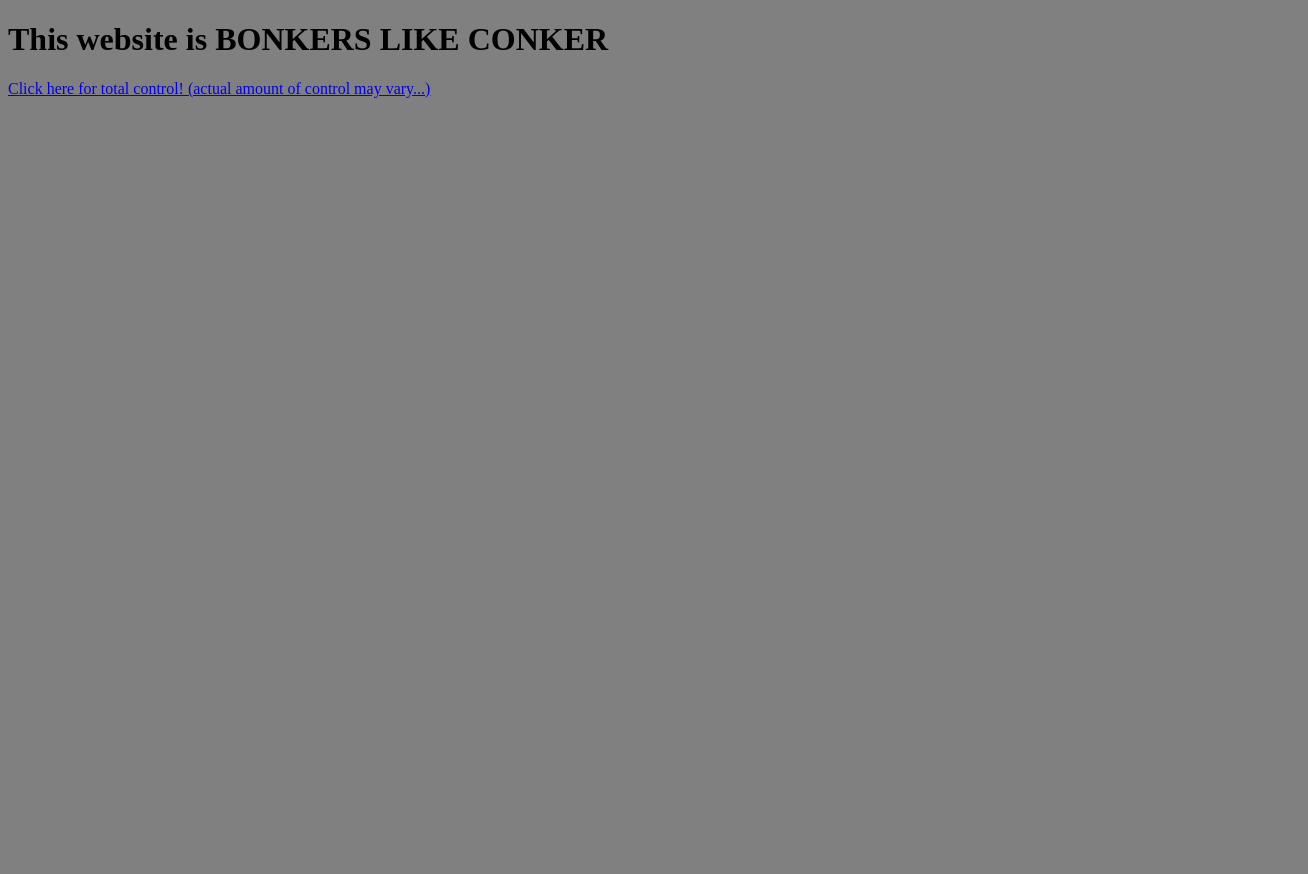
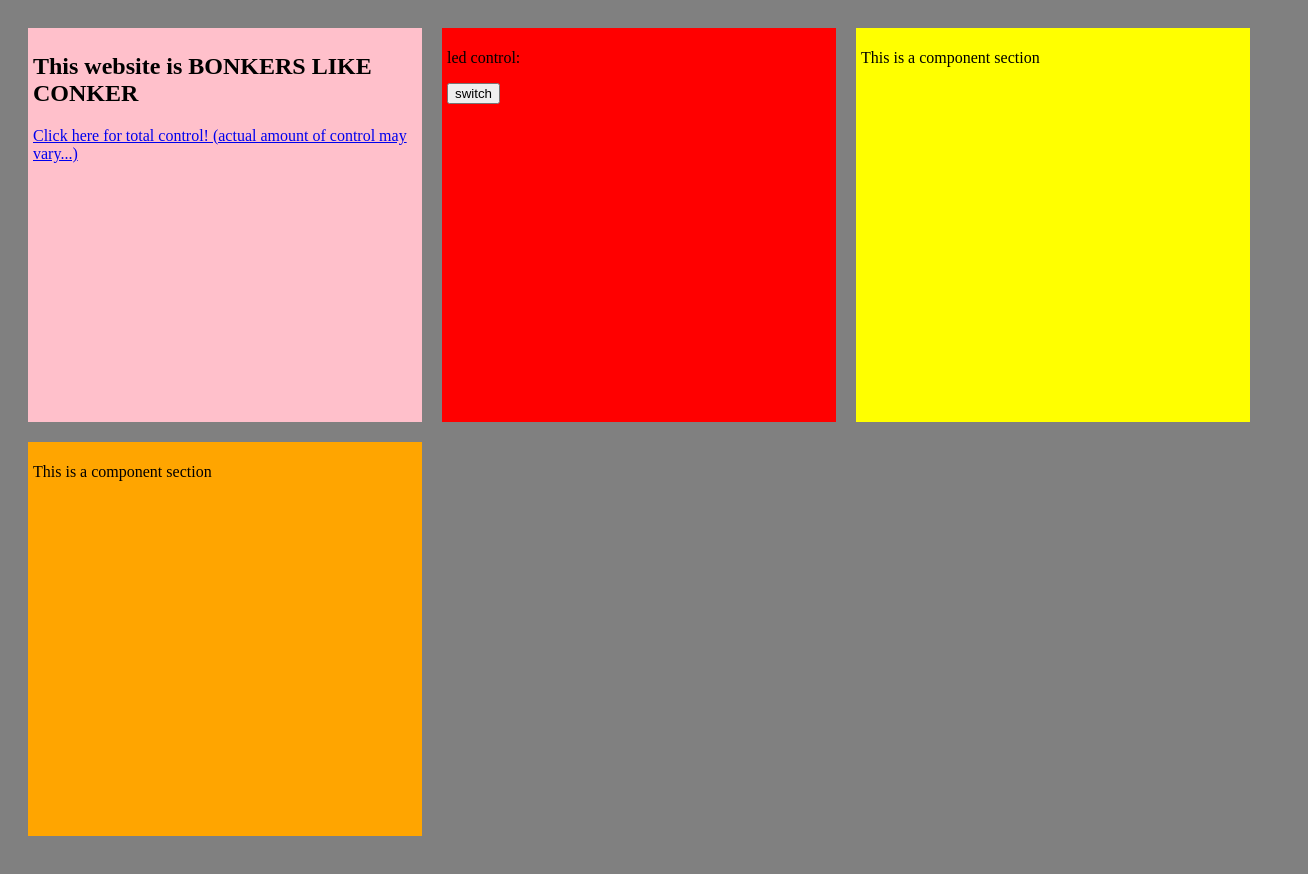
Before and after one commit to ledmands/it101_final_2023, a plain HTML site: page templates/index.html in a window 1280 px wide. Shown: the whole page, 1308 px wide, since content can reach past the window. Before the commit the page ends 800 px from the top, so only its background shows below. Drawn offline with Linux system fonts and the light colour scheme.

Commit message:
led toggling is functional

```diff
--- a/static/style.css
+++ b/static/style.css
@@ -1,3 +1,44 @@
-body {
+body
+{
     background-color: grey;
 }
+
+#main
+{
+    padding: 10px;
+    width: 100vw;
+    height: 100vw;
+}
+
+.component
+{
+    height: 30vw;
+    width: 30vw;
+    margin: 10px;
+    padding: 5px;
+    float: left;
+}
+
+.one
+{
+    /* position: fixed;
+    top: 0;
+    width: 1000px;  */
+
+    background-color: pink;
+}
+
+.two
+{
+    background-color: red;
+}
+
+.three
+{
+    background-color: yellow;
+}
+
+.four
+{
+    background-color: orange;
+}
--- a/templates/index.html
+++ b/templates/index.html
@@ -7,9 +7,24 @@
         <link rel="stylesheet" href='/static/style.css' />
     </head>
 <body>
-<h1>This website is BONKERS LIKE CONKER</h1>
-
-<p><a href="/led">Click here for total control! (actual amount of control may vary...)</a></p>
-
+<div id="main">
+    <section class="component one">
+        <h1>This website is BONKERS LIKE CONKER</h1>
+        <p><a href="/led">Click here for total control! (actual amount of control may vary...)</a></p>
+    </section>
+    <section class="component two">
+        <p>led control:
+            <form action="/toggle/" method="post">
+                <button name="toggle" type="submit">switch</button>
+            </form>
+        </p>
+    </section>
+    <section class="component three">
+        <p>This is a component section</p>
+    </section>
+    <section class="component four">
+        <p>This is a component section</p>
+    </section>
+</div>
 </body>
 </html>
```
Also changed, not shown: notes.txt, 1 other file.
